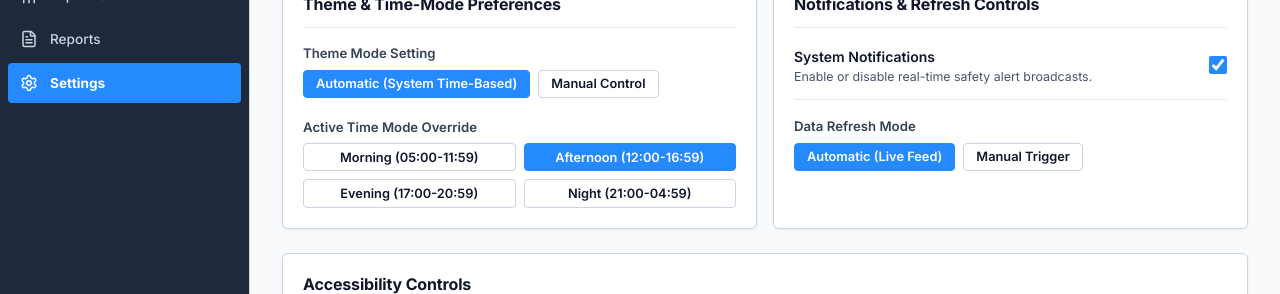
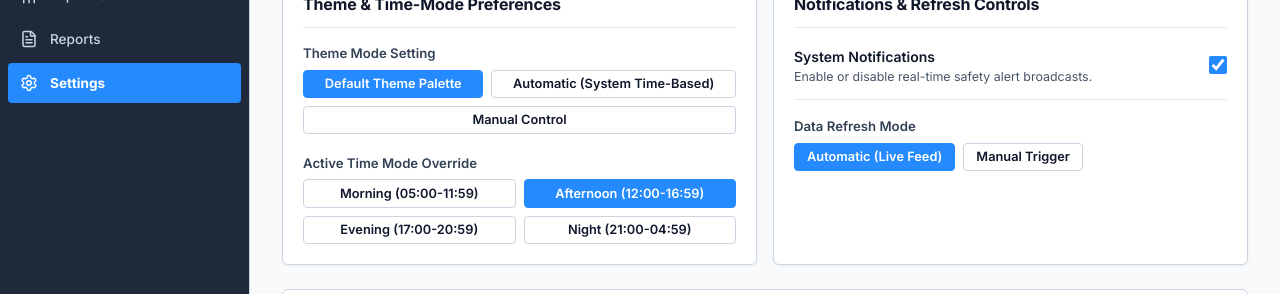
Before and after one commit to zdGARP/SafeRoad_AI, a React (Vite) app: page /settings in a window 1280 px wide. Shown: the part 431-725 px from the top of the page. Built offline with nearby package versions, Linux system fonts and the light colour scheme; no server answers.

Commit message:
Set Default Theme Palette as default active option with responsive flex-wrap layout in SettingsPage.jsx

```diff
--- a/src/pages/SettingsPage.jsx
+++ b/src/pages/SettingsPage.jsx
@@ -17,7 +17,7 @@ export const SettingsPage = () => {
     setReducedMotion,
   } = useAuth();
 
-  const [themeModeSetting, setThemeModeSetting] = useState('Automatic'); // Automatic | Manual
+  const [themeModeSetting, setThemeModeSetting] = useState('Default'); // Default | Automatic | Manual
   const [notificationsOn, setNotificationsOn] = useState(true);
   const [dataRefreshMode, setDataRefreshMode] = useState('Automatic'); // Automatic | Manual
   const [saved, setSaved] = useState(false);
@@ -72,17 +72,33 @@ export const SettingsPage = () => {
           <div style={{ display: 'flex', flexDirection: 'column', gap: '1.25rem' }}>
             <div>
               <label className="gov-label">Theme Mode Setting</label>
-              <div style={{ display: 'flex', gap: '0.5rem' }}>
+              <div style={{ display: 'flex', flexWrap: 'wrap', gap: '0.5rem' }}>
+                <Button
+                  variant={themeModeSetting === 'Default' ? 'primary' : 'secondary'}
+                  size="sm"
+                  style={{ flex: '1 1 auto' }}
+                  onClick={() => {
+                    setThemeModeSetting('Default');
+                    setManualTimeModeOverride('afternoon');
+                  }}
+                >
+                  Default Theme Palette
+                </Button>
                 <Button
                   variant={themeModeSetting === 'Automatic' ? 'primary' : 'secondary'}
                   size="sm"
-                  onClick={() => { setThemeModeSetting('Automatic'); setManualTimeModeOverride(null); }}
+                  style={{ flex: '1 1 auto' }}
+                  onClick={() => {
+                    setThemeModeSetting('Automatic');
+                    setManualTimeModeOverride(null);
+                  }}
                 >
                   Automatic (System Time-Based)
                 </Button>
                 <Button
                   variant={themeModeSetting === 'Manual' ? 'primary' : 'secondary'}
                   size="sm"
+                  style={{ flex: '1 1 auto' }}
                   onClick={() => setThemeModeSetting('Manual')}
                 >
                   Manual Control
@@ -92,10 +108,11 @@ export const SettingsPage = () => {
 
             <div>
               <label className="gov-label">Active Time Mode Override</label>
-              <div style={{ display: 'grid', gridTemplateColumns: 'repeat(2, 1fr)', gap: '0.5rem' }}>
+              <div style={{ display: 'flex', flexWrap: 'wrap', gap: '0.5rem' }}>
                 <Button
                   variant={timeMode === 'morning' ? 'primary' : 'secondary'}
                   size="sm"
+                  style={{ flex: '1 1 140px' }}
                   onClick={() => { setManualTimeModeOverride('morning'); setThemeModeSetting('Manual'); }}
                 >
                   Morning (05:00-11:59)
@@ -103,6 +120,7 @@ export const SettingsPage = () => {
                 <Button
                   variant={timeMode === 'afternoon' ? 'primary' : 'secondary'}
                   size="sm"
+                  style={{ flex: '1 1 140px' }}
                   onClick={() => { setManualTimeModeOverride('afternoon'); setThemeModeSetting('Manual'); }}
                 >
                   Afternoon (12:00-16:59)
@@ -110,6 +128,7 @@ export const SettingsPage = () => {
                 <Button
                   variant={timeMode === 'evening' ? 'primary' : 'secondary'}
                   size="sm"
+                  style={{ flex: '1 1 140px' }}
                   onClick={() => { setManualTimeModeOverride('evening'); setThemeModeSetting('Manual'); }}
                 >
                   Evening (17:00-20:59)
@@ -117,6 +136,7 @@ export const SettingsPage = () => {
                 <Button
                   variant={timeMode === 'night' ? 'primary' : 'secondary'}
                   size="sm"
+                  style={{ flex: '1 1 140px' }}
                   onClick={() => { setManualTimeModeOverride('night'); setThemeModeSetting('Manual'); }}
                 >
                   Night (21:00-04:59)
```
